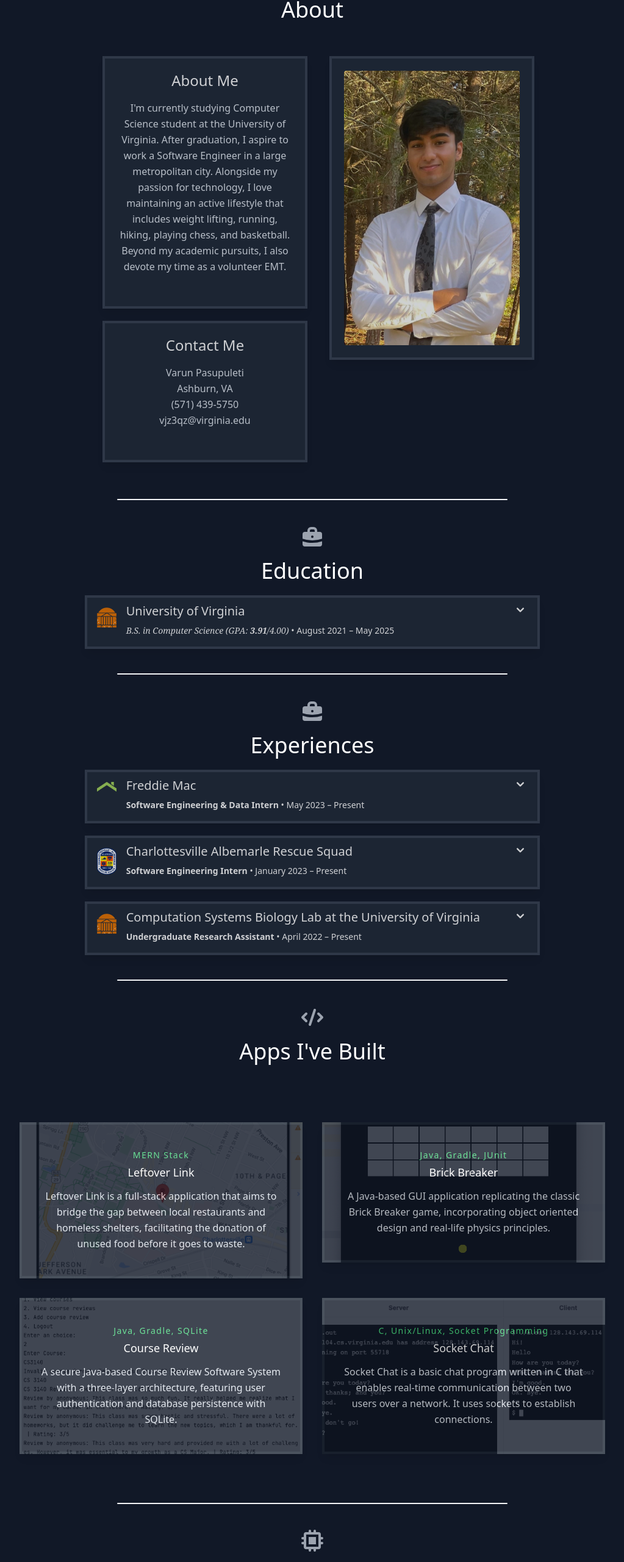
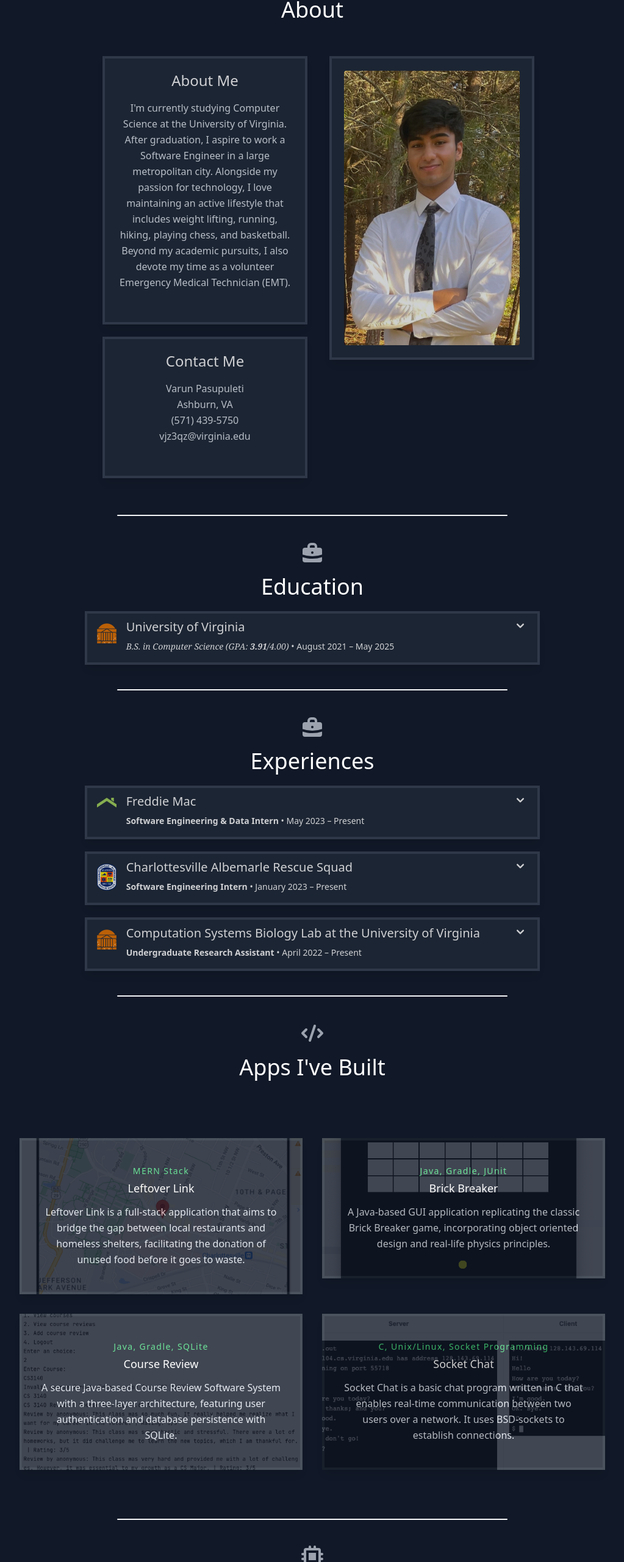
Before and after one commit to vjz3qz/portfolio, a React (Create React App) app: page / in a window 1280 px wide. Shown: the part 972-3533 px from the top of the page at 61% size, without its empty margins (128-1151 px from the left). Built offline with nearby package versions, Linux system fonts and the light colour scheme; the HTML template or start-up script is replaced by a standard one.

Commit message:
fixed typo

```diff
--- a/src/components/About.js
+++ b/src/components/About.js
@@ -19,11 +19,11 @@ export default function About() {
               About Me
             </h1>
             <p className="text-center font-light mb-8 leading-relaxed text-slate-200">
-              I'm currently studying Computer Science student at the University of Virginia.
+              I'm currently studying Computer Science at the University of Virginia.
               After graduation, I aspire to work a Software Engineer in a large metropolitan city.
               Alongside my passion for technology, I love maintaining an active lifestyle that includes
               weight lifting, running, hiking, playing chess, and basketball.
-              Beyond my academic pursuits, I also devote my time as a volunteer EMT.
+              Beyond my academic pursuits, I also devote my time as a volunteer Emergency Medical Technician (EMT).
             </p>
           </div>
 
--- a/src/data.js
+++ b/src/data.js
@@ -91,7 +91,7 @@ export const projects = [
     title: "Socket Chat",
     subtitle: "C, Unix/Linux, Socket Programming",
     description:
-      "Socket Chat is a basic chat program written in C that enables real-time communication between two users over a network. It uses sockets to establish connections.",
+      "Socket Chat is a basic chat program written in C that enables real-time communication between two users over a network. It uses BSD-sockets to establish connections.",
     image: "/images/socketchat.png",
     link: "https://github.com/vjz3qz/socket-chat",
   }
```
